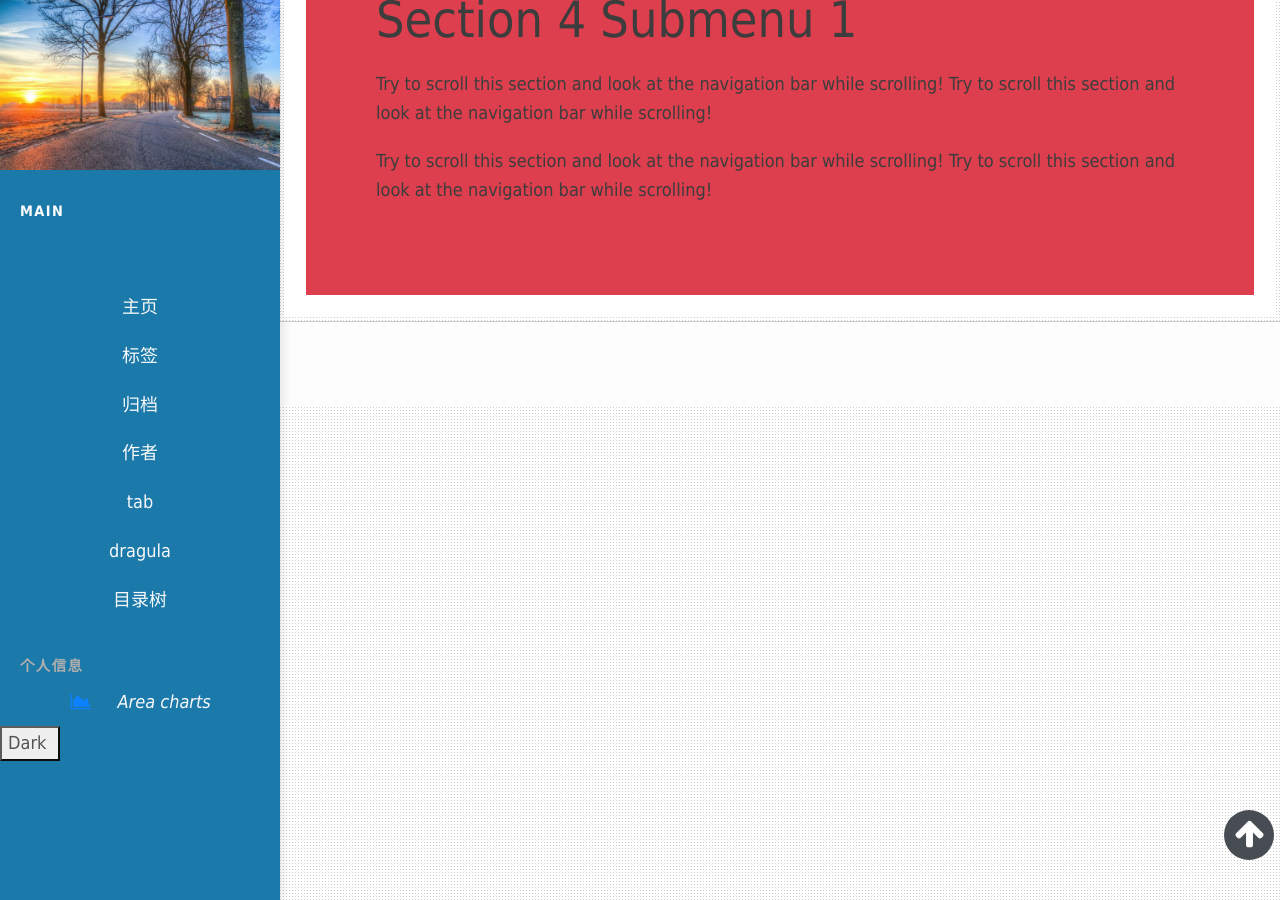
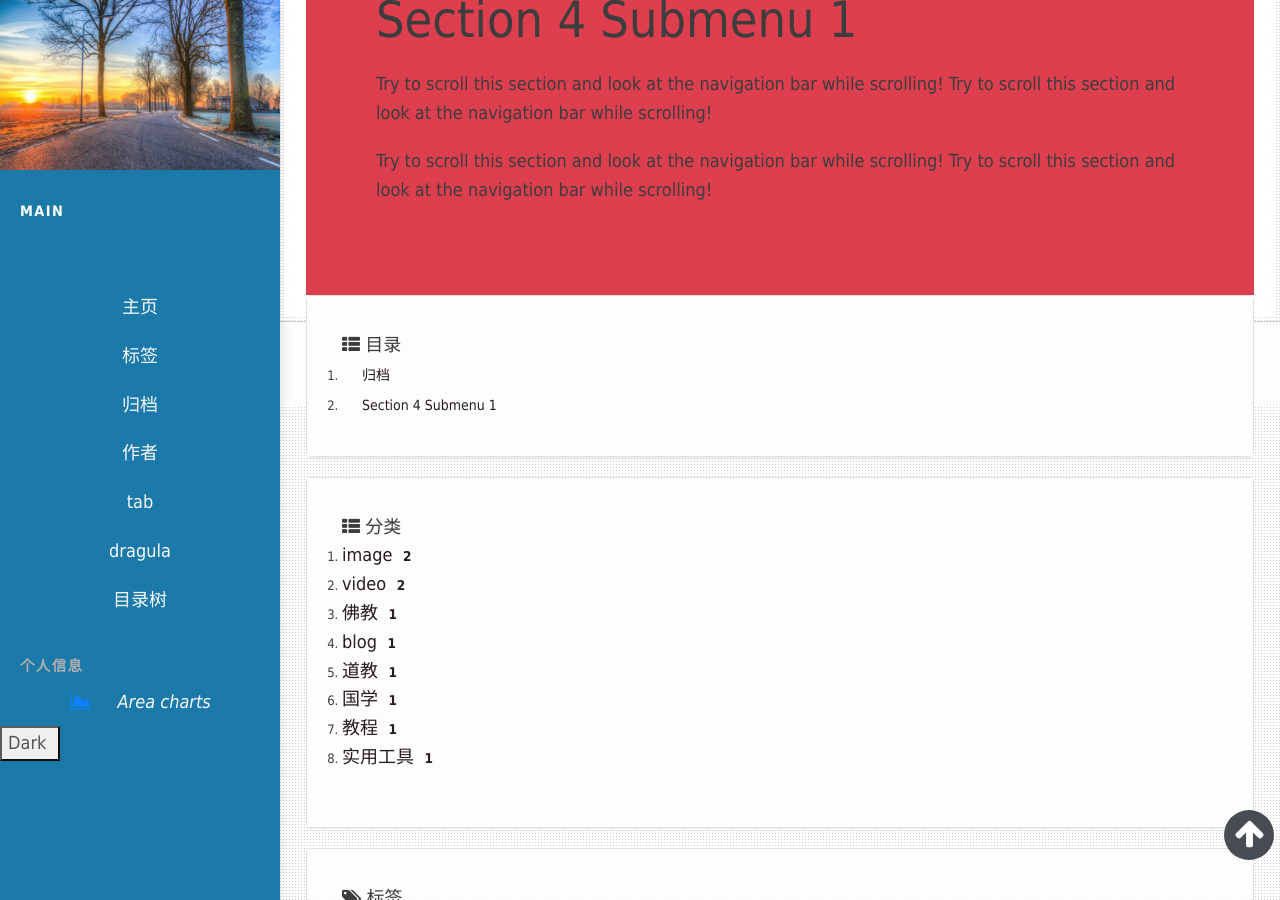
Before and after one commit to nengwuzhi/nengwuzhi.github.ioce, a Jekyll site: the page built from pages/tab.html, in a window 1280 px wide and 900 px high, scrolled down 4382 px. Built offline with Jekyll 4.4.1, drawn with Linux system fonts in a browser that asks for light colours; nearby versions of some CDN libraries; library files that are not in the unit come from our copies.

Commit message:
Update tab.html

```diff
--- a/pages/tab.html
+++ b/pages/tab.html
@@ -8,8 +8,6 @@ type: page
 
 <!-- Navbar-->
 
-
-     <body data-spy="scroll" data-target=".navbar" data-offset="50">
 
 <nav class="navbar navbar-expand-sm bg-dark navbar-dark">
            <button type="button" id="sidebarCollapse" class="btn btn-primary">
@@ -123,4 +121,4 @@ type: page
 </div>
 
 
-</body>
+ {% include sidebar.html %}
```
